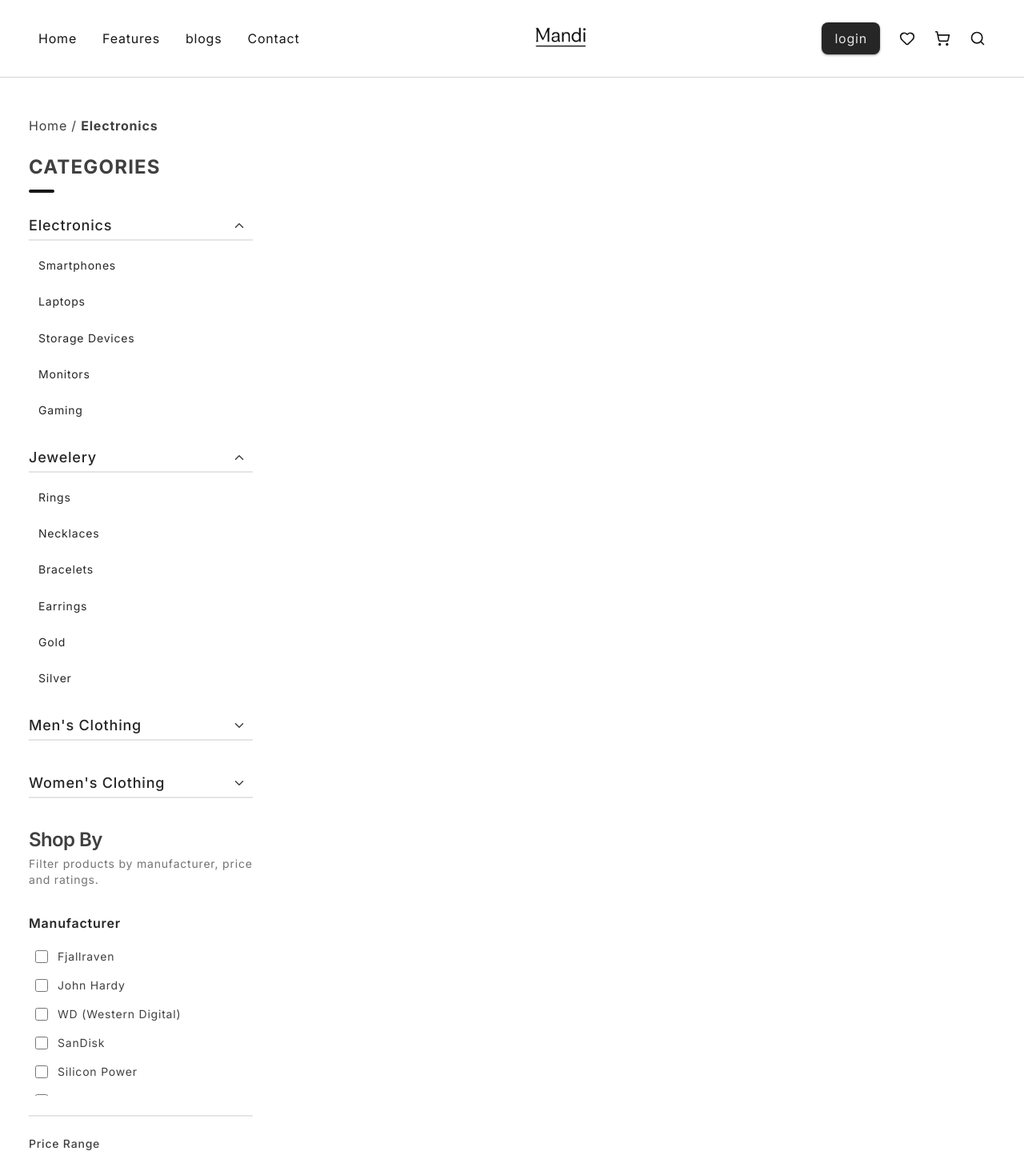
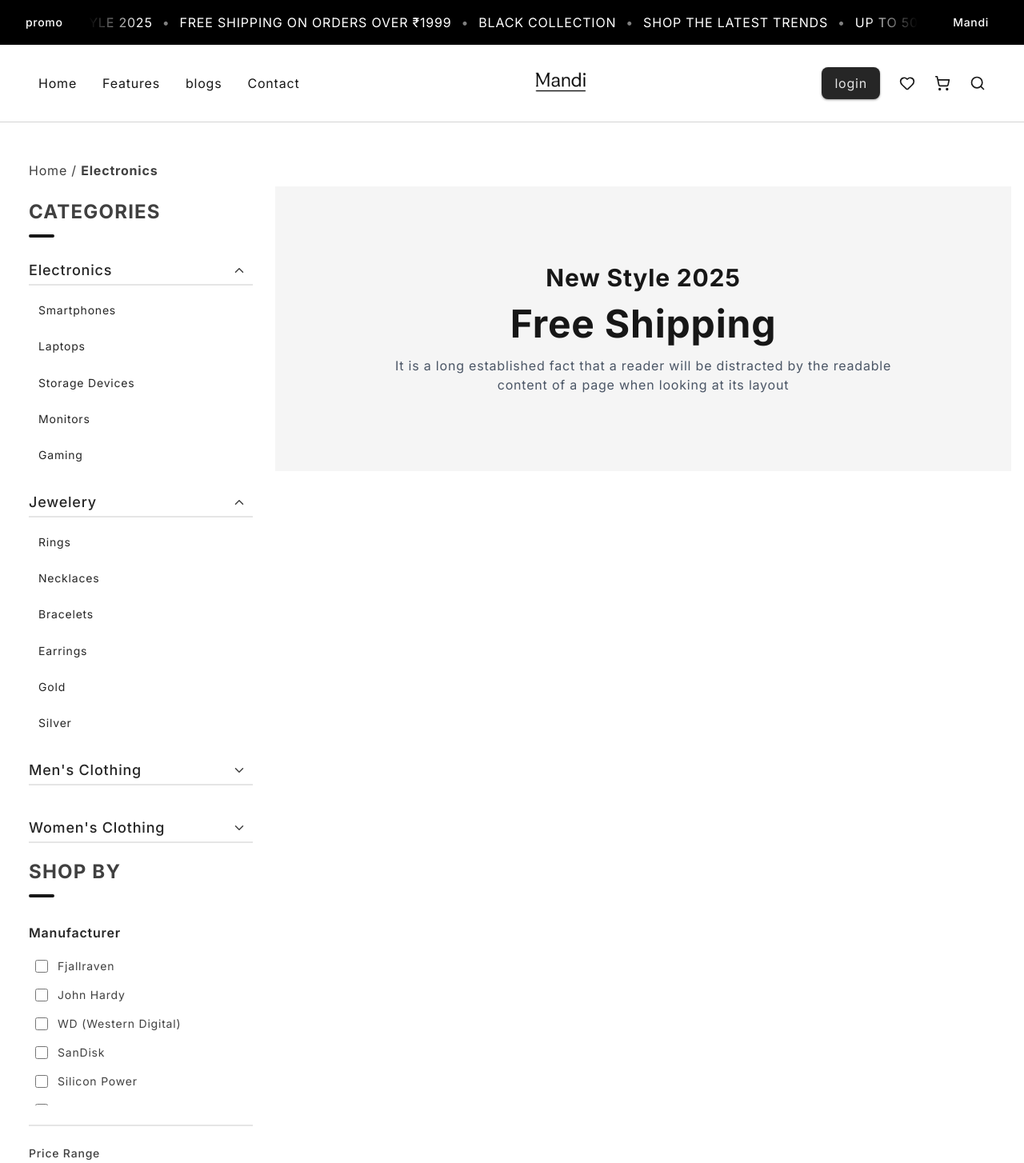
Before and after one commit to ArDnath/Mandi, a Next.js app: page / in a window 1280 px wide. Shown: the top 1454 px of the page at 80% size. Built offline with nearby package versions, Linux system fonts and the light colour scheme.

Commit message:
feat: Refactor layout and navigation components, add Banner and HeroSection

```diff
--- a/app/layout.tsx
+++ b/app/layout.tsx
@@ -1,7 +1,8 @@
 import type { Metadata } from "next";
 import { Inter } from "next/font/google";
 import "./globals.css";
-import Navbar from "@/components/Navbar";
+import Navbar from "@/components/Header/Navbar";
+import Banner from "@/components/Banner";
 
 const inter = Inter({subsets:["latin"], variable:"--font-inter"});
 
@@ -20,6 +21,7 @@ export default function RootLayout({
       <body
         className={`${inter.className} antialiased`}
       >
+        <Banner/>
         <Navbar/>
 
         {children}
--- a/app/page.tsx
+++ b/app/page.tsx
@@ -1,12 +1,23 @@
 import React from 'react'
 import { Container } from '@/components/container'
 import  FilterBar  from '@/components/FilterBar'
-
+import HeroSection from '@/components/Hero'
 function Home() {
   return (
 
       <Container className='flex gap-2'>
-        <FilterBar/>
+        <aside className="hidden md:block w-72 lg:w-80">
+        <FilterBar />
+      </aside>
+      <main className="flex-1 min-h-screen mt-12">
+        <div className="pt-6 md:pt-8">
+          <HeroSection />
+        </div>
+
+        <section className="mt-12">
+        </section>
+      </main>
+
       </Container>
   )
 }
--- /dev/null
+++ b/components/Banner.tsx
@@ -0,0 +1,70 @@
+'use client';
+
+import React from 'react';
+
+const items = [
+  'NEW STYLE 2025',
+  'FREE SHIPPING ON ORDERS OVER ₹1999',
+  'BLACK COLLECTION',
+  'SHOP THE LATEST TRENDS',
+  'UP TO 50% OFF SELECTED',
+];
+
+export default function Banner() {
+  return (
+    <div className="w-full overflow-hidden bg-black text-white">
+      <div className="flex items-center h-12 md:h-14">
+        <div className="px-4 md:px-8 text-xs md:text-sm font-medium tracking-wider flex-shrink-0">
+          promo
+        </div>
+
+        <div className="flex-1 overflow-hidden relative">
+          {/* Fade edges */}
+          <div className="absolute left-0 top-0 bottom-0 w-16 bg-gradient-to-r from-black to-transparent z-10 pointer-events-none"></div>
+          <div className="absolute right-0 top-0 bottom-0 w-16 bg-gradient-to-l from-black to-transparent z-10 pointer-events-none"></div>
+
+          {/* Scrolling content */}
+          <div className="flex animate-scroll">
+            {/* Render items 3 times for seamless loop */}
+            {Array.from({ length: 3 }).map((_, groupIndex) => (
+              <div key={groupIndex} className="flex items-center flex-shrink-0">
+                {items.map((text, i) => (
+                  <React.Fragment key={`${groupIndex}-${i}`}>
+                    <span className="whitespace-nowrap text-sm md:text-base px-3">
+                      {text}
+                    </span>
+                    <span className="text-white/50">•</span>
+                  </React.Fragment>
+                ))}
+              </div>
+            ))}
+          </div>
+        </div>
+
+        <div className="px-4 md:px-8 text-xs md:text-sm font-medium tracking-wider flex-shrink-0">
+          <span className="inline-block rounded-full  px-3 py-1">Mandi</span>
+        </div>
+      </div>
+
+      <style jsx>{`
+        @keyframes scroll {
+          from {
+            transform: translateX(0);
+          }
+          to {
+            transform: translateX(-33.333%);
+          }
+        }
+
+        .animate-scroll {
+          animation: scroll 25s linear infinite;
+          display: flex;
+        }
+
+        .animate-scroll:hover {
+          animation-play-state: paused;
+        }
+      `}</style>
+    </div>
+  );
+}
--- a/components/FilterBar.tsx
+++ b/components/FilterBar.tsx
@@ -151,11 +151,9 @@ export default function FilterBar() {
           })}
         </div>
 
-        <div className="my-6">
-          <h1 className="text-2xl font-semibold tracking-tight">Shop By</h1>
-          <p className="text-sm text-neutral-500 mt-1">
-            Filter products by manufacturer, price and ratings.
-          </p>
+        <div className="mb-6 mt-2 space-y-3">
+          <h1 className="text-2xl font-bold tracking-wider">SHOP BY</h1>
+          <div className='border-2 border-neutral-900 w-8 rounded-2xl'></div>
         </div>
 
         {/* Shop By Filters */}
--- /dev/null
+++ b/components/Header/Navbar.tsx
@@ -0,0 +1,15 @@
+
+'use client';
+import DesktopNavbar from '@/components/Header/DesktopNav';
+import MobileNavbar from '@/components/Header/MobileNav'
+
+export default function Navbar() {
+  return (
+    <>
+      <DesktopNavbar />
+
+      <MobileNavbar />
+    </>
+
+  );
+}
--- a/components/Hero.tsx
+++ b/components/Hero.tsx
@@ -1,9 +1,18 @@
-import React from 'react'
+"use client"
+import React from 'react';
 
-function Hero() {
+function HeroSection() {
   return (
-    <div className='bg-black max-w-5xl  mx-auto'>Hero</div>
-  )
+    <div className='w-full bg-neutral-100 py-24 flex items-center justify-center'>
+      <div className='flex flex-col items-center text-center space-y-4 w-full'>
+        <h1 className='text-3xl md:text-3xl font-bold'>New Style 2025</h1>
+        <p className='text-5xl font-bold'>Free Shipping</p>
+        <p className='text-gray-600 max-w-2xl px-4'>
+          It is a long established fact that a reader will be distracted by the readable content of a page when looking at its layout
+        </p>
+      </div>
+    </div>
+  );
 }
 
-export default Hero
+export default HeroSection;
--- a/components/Navbar.tsx
+++ /dev/null
@@ -1,15 +0,0 @@
-
-'use client';
-import DesktopNavbar from './DesktopNav';
-import MobileNavbar from './MobileNav';
-
-export default function Navbar() {
-  return (
-    <>
-      <DesktopNavbar />
-      {/* MobileNavbar itself is hidden on md+ and DesktopNavbar hidden on sm */}
-      <MobileNavbar />
-    </>
-
-  );
-}
--- a/components/container.tsx
+++ b/components/container.tsx
@@ -10,6 +10,6 @@ export const Container: React.FC<ContainerProps> = ({
     children,
     className,
 }) => {
-    return <div className={cn("max-w-7xl mx-auto px-4 ", className)}>{children}</div>
+    return <div className={cn("max-w-7xl mx-auto px-4", className)}>{children}</div>
 
 };
```
Also changed, not shown: components/Header/DesktopNav.tsx (renamed from components/DesktopNav.tsx), components/Header/MobileNav.tsx (renamed from components/MobileNav.tsx).
